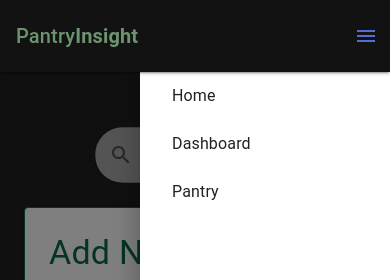
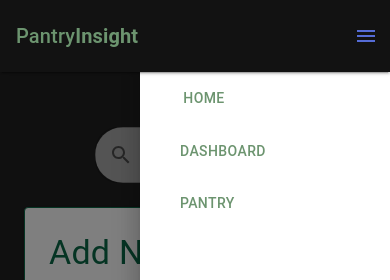
Before and after one commit to yashvisharma1204/PantryInsight, a Next.js app: page / in a window 390 px wide. Both pictures are taken after a click on the button 366 px from the left and 36 px from the top of the page. Shown: the top 280 px of the page. Built offline with nearby package versions, Linux system fonts and the light colour scheme; no server answers.

Commit message:
Update Navbar.js

```diff
--- a/components/Navbar.js
+++ b/components/Navbar.js
@@ -45,6 +45,7 @@ const Navbar = () => {
             >
               <MenuIcon />
             </IconButton>
+
           </Box>
 
           <Drawer
@@ -64,14 +65,20 @@ const Navbar = () => {
                 Pantry<b>Insight</b>
               </Typography>
               <List>
-                <ListItem button  href="/" onClick={toggleDrawer(false)}>
-                  <ListItemText primary="Home" />
+                <ListItem component={Link} onClick={toggleDrawer(false)}>
+                  <Button component={Link} href="/" sx={{ marginRight: 2, color: "#6C946F" }}>
+                    Home
+                  </Button>
                 </ListItem>
-                <ListItem button  href="/dashboard" onClick={toggleDrawer(false)}>
-                  <ListItemText primary="Dashboard" />
+                <ListItem component={Link} onClick={toggleDrawer(false)}>
+                  <Button component={Link} href="/dashboard" sx={{ marginRight: 2, color: "#6C946F" }}>
+                    Dashboard
+                  </Button>
                 </ListItem>
-                <ListItem button  href="/pantry" onClick={toggleDrawer(false)}>
-                  <ListItemText primary="Pantry" />
+                <ListItem component={Link} onClick={toggleDrawer(false)}>
+                  <Button component={Link} href="/pantry" sx={{ marginRight: 2, color: "#6C946F" }}>
+                    Pantry
+                  </Button>
                 </ListItem>
               </List>
             </Box>
```
